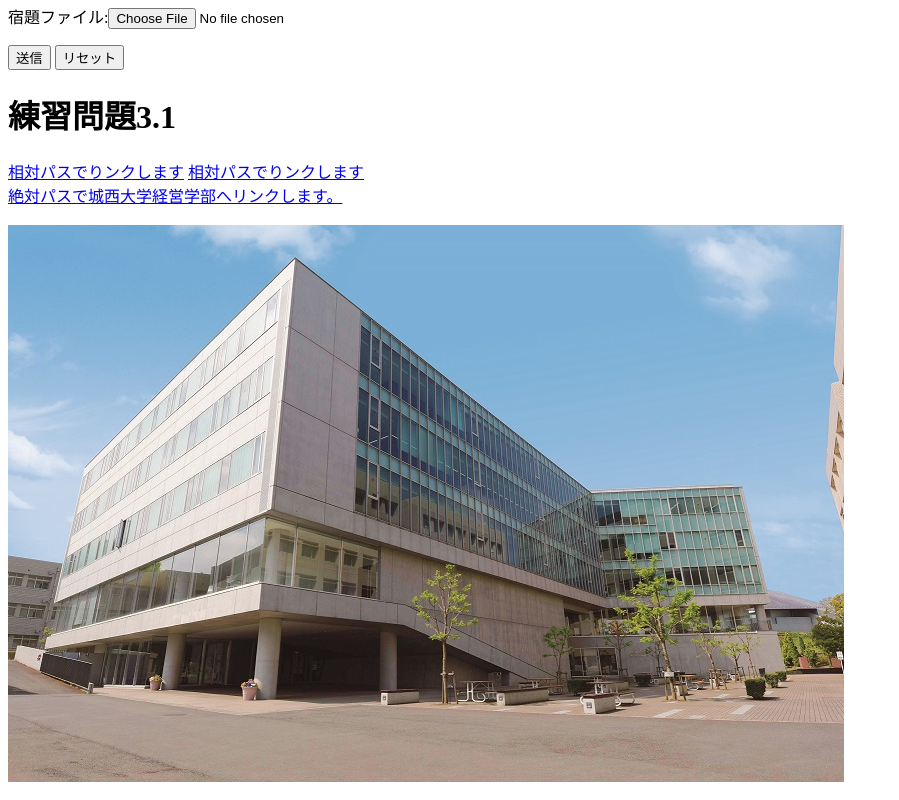
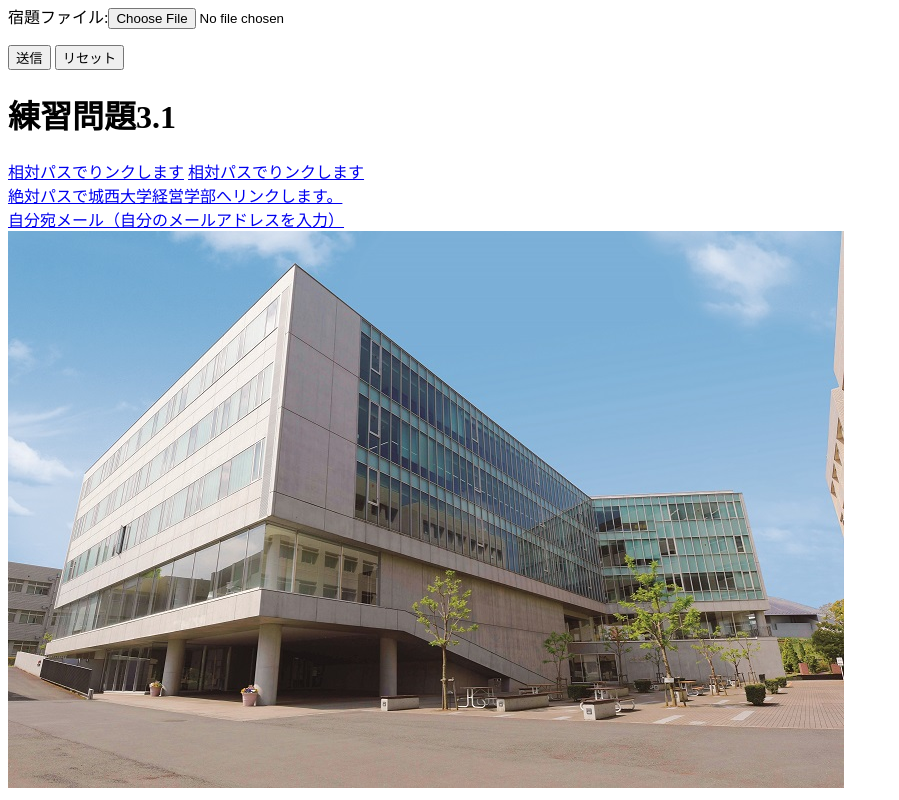
Before and after one commit to tranthithuytai/tran8215, a plain HTML site: page index.html in a window 1280 px wide. Shown: the part 2146-2946 px from the top of the page, without its empty margins (0-899 px from the left). Drawn offline with Linux system fonts and the light colour scheme; files whose address does not match are found by name.

Commit message:
Update index.html

```diff
--- a/index.html
+++ b/index.html
@@ -131,7 +131,7 @@
   <a href="a.html">相対パスでりンクします</a>
   <a href="a.html">相対パスでりンクします</a><br>
   <a href=https://www.josai.ac.jp/managemenent/>絶対パスで城西大学経営学部へリンクします。</a><br>
-  <a href="mailto:zm24525@josai.ac.jp"></a><br>
+  <a href="mailto:zm24525@josai.ac.jp">自分宛メール（自分のメールアドレスを入力）</a><br>
   <a href="https://www.josai.ac.jp/management/">
   <img src="/image/keiei_small.jpg" alt="城西大学経営学部"></a>
 </body>
```
